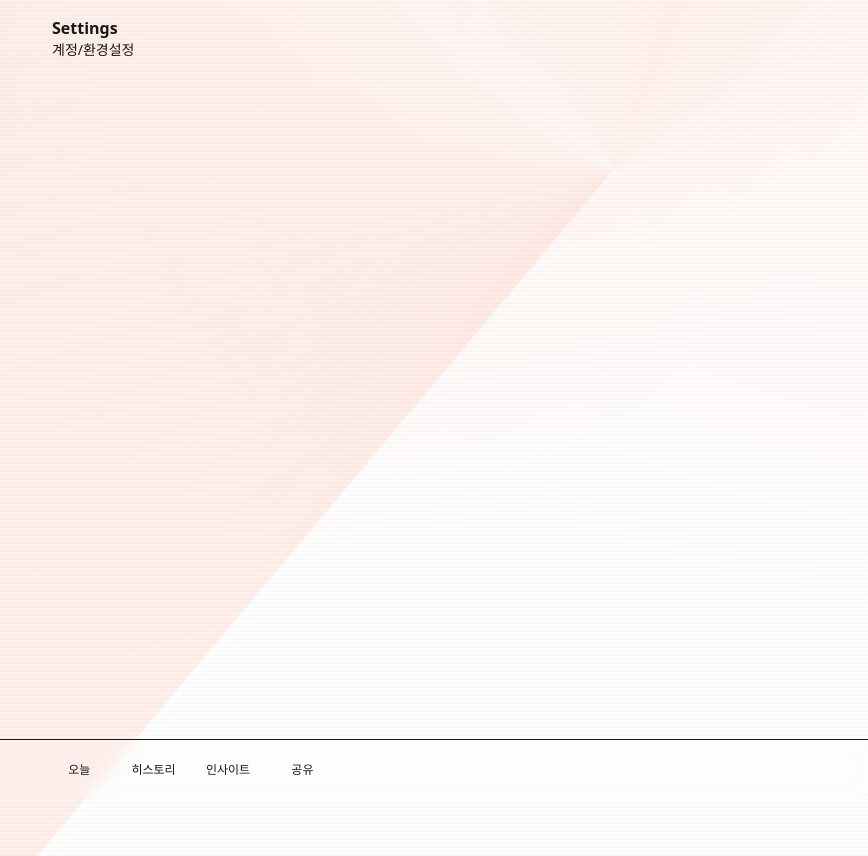
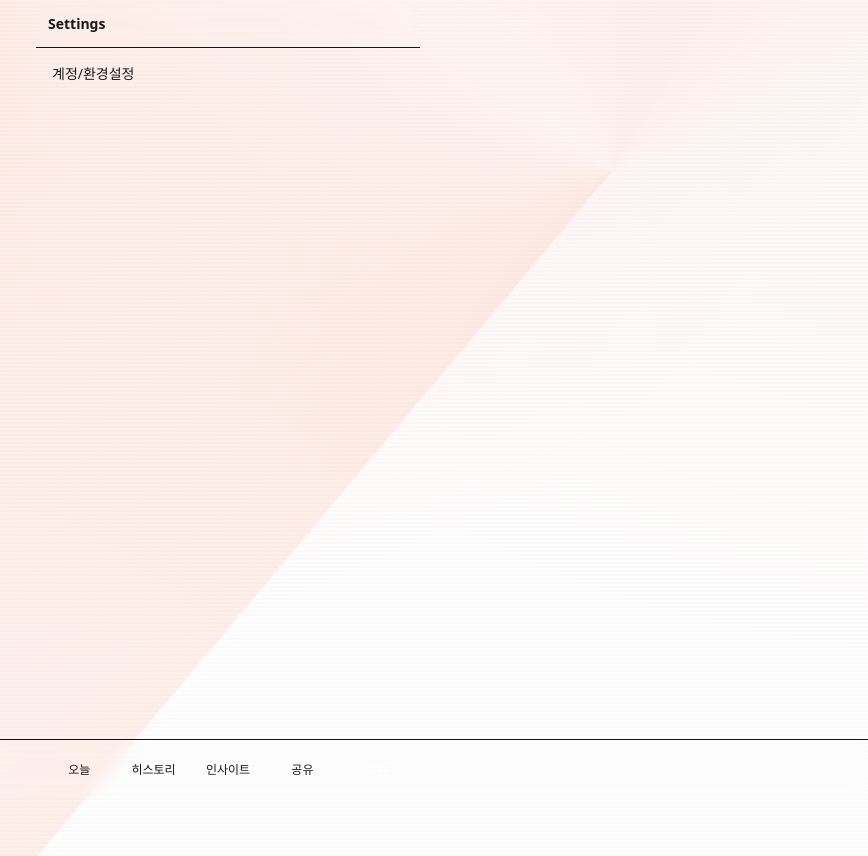
Before and after one commit to sjwoo1999/dayframe, a Next.js app: page /settings in a window 1280 px wide. Shown: the whole page, without its empty margins (412-1280 px from the left). Built offline with nearby package versions, Linux system fonts and the light colour scheme.

Commit message:
feat(settings): add Header and proper layout spacing; add a11y test for /settings

```diff
--- a/src/app/settings/page.tsx
+++ b/src/app/settings/page.tsx
@@ -1,10 +1,13 @@
 import { BottomNav } from "@/components/shell/BottomNav";
+import { Header } from "@/components/shell/Header";
 
 export default function SettingsPage() {
 	return (
-		<main className="mx-auto max-w-sm p-4 min-h-dvh bg-[--color-background] text-[--color-foreground]">
-			<h1 className="text-base font-semibold">Settings</h1>
-			<p className="text-sm text-[--ll-gray-500]">계정/환경설정</p>
+		<main className="mx-auto max-w-sm min-h-dvh bg-[--color-background] text-[--color-foreground] pb-[calc(56px+env(safe-area-inset-bottom))]">
+			<Header title="Settings" />
+			<div className="p-4 space-y-2">
+				<p className="text-sm text-[--ll-gray-500]">계정/환경설정</p>
+			</div>
 			<BottomNav />
 		</main>
 	);
```
Also changed, not shown: 1 other file (tests, documents, lock files or other folders).
